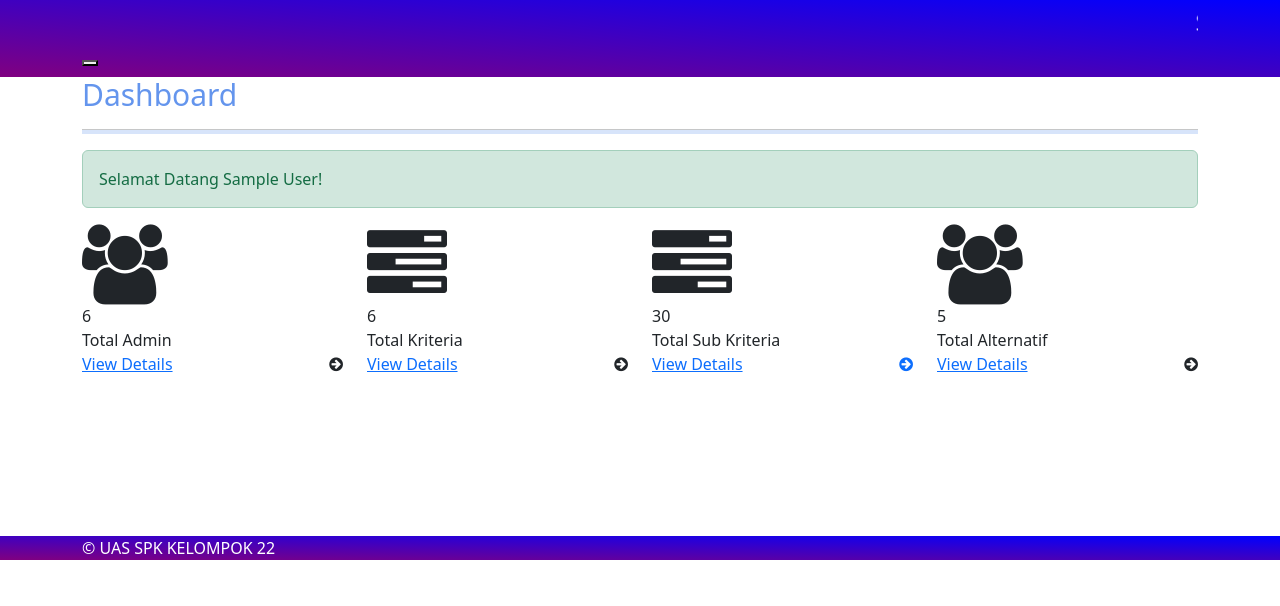
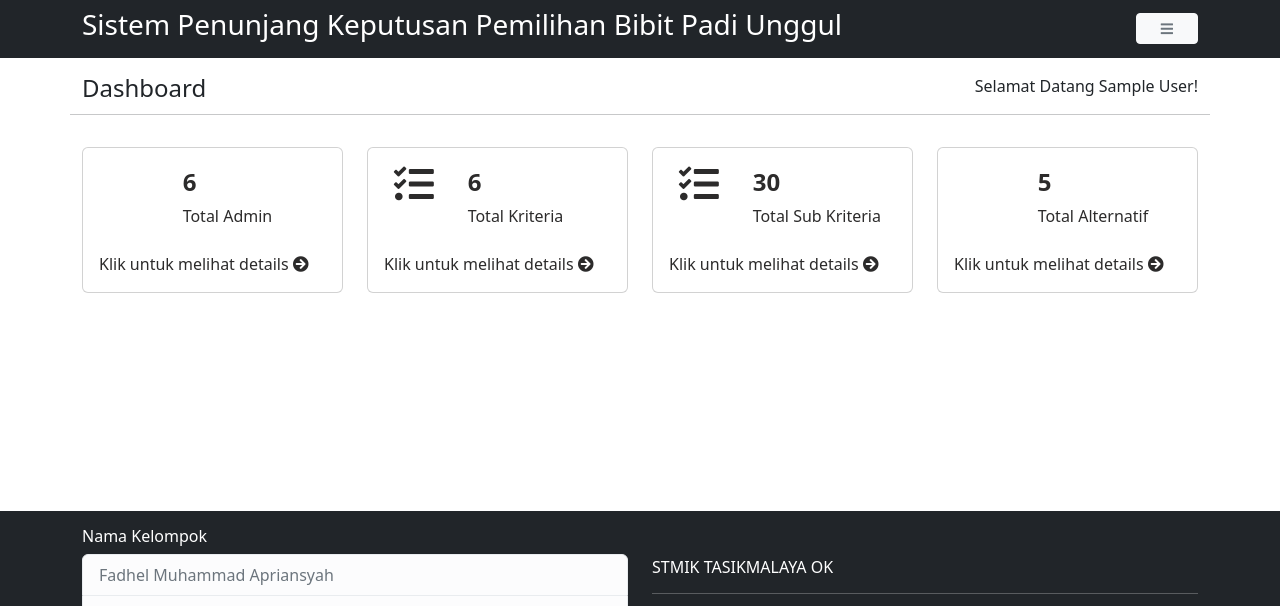
Before and after one commit to zeroix07/uas-spk-kel22, a PHP site: page / in a window 1280 px wide. Shown: the top 606 px of the page. Run offline with PHP 8.4, Linux system fonts and the light colour scheme; the visitor is signed in with stand-in values (Sample User, id 1); data comes from the database, SQL or seed files in the repository; some libraries are stand-ins or nearby versions.

Commit message:
update layout

```diff
--- /dev/null
+++ b/assets/css/style.css
@@ -0,0 +1,8 @@
+.card{
+    transition: 0.5s;
+    color: rgb(44, 43, 43);
+}
+.card-index:hover{
+    background-color: black;
+    color: white;
+}
--- a/footer.php
+++ b/footer.php
@@ -1,7 +1,24 @@
-<footer style="width:100%;background-image:linear-gradient(to left bottom,blue,purple);color:white; margin-top:160px;">
+<footer class="bg-dark text-white py-3" style="position: absolute;bottom:0px;width:100%;">
     <div class="container">
         <div class="row">
             <div class="col-md-12">
+                <h6>Nama Kelompok</h6>
+                <div class="row d-flex justify-content-center align-items-center">
+                    <div class="col-md-6">
+                        <ul class="list-group">
+                            <li class="list-group-item list-group-item-light">Fadhel Muhammad Apriansyah</li>
+                            <li class="list-group-item list-group-item-light">Livia Nur Meilinda</li>
+                            <li class="list-group-item list-group-item-light">Rikza Fauzan Nurfadilah</li>
+                            <li class="list-group-item list-group-item-light">Rosi Maelani</li>
+                            <li class="list-group-item list-group-item-light">Yusri Azra Lazwardi</li>
+                        </ul>
+                    </div>
+                    <div class="col-md-6">
+                        <h6>STMIK TASIKMALAYA OK</h6>
+                        <hr class="bg-white">
+                        <iframe src="https://www.google.com/maps/embed?pb=!1m18!1m12!1m3!1d3957.408349420106!2d108.20421701482657!3d-7.307937373877347!2m3!1f0!2f0!3f0!3m2!1i1024!2i768!4f13.1!3m3!1m2!1s0x2e6f50c5effef495%3A0x573420e273c62448!2sSTMIK%20Tasikmalaya!5e0!3m2!1sid!2sid!4v1678161503684!5m2!1sid!2sid" width="100%" height="140" style="border:0;" allowfullscreen="" loading="lazy" referrerpolicy="no-referrer-when-downgrade"></iframe>
+                    </div>
+                </div>
                 &copy; UAS SPK KELOMPOK 22
             </div>
         </div>
@@ -12,7 +29,7 @@
 <!-- CORE JQUERY SCRIPTS -->
 <!-- <script src="assets/js/jquery.min.js"></script> -->
 <!-- BOOTSTRAP SCRIPTS  -->
-<script src="assets/js/bootstrap.min.js"></script>
+<script src="https://cdn.jsdelivr.net/npm/bootstrap@5.3.0-alpha1/dist/js/bootstrap.bundle.min.js" integrity="sha384-w76AqPfDkMBDXo30jS1Sgez6pr3x5MlQ1ZAGC+nuZB+EYdgRZgiwxhTBTkF7CXvN" crossorigin="anonymous"></script>
 </body>
 
 </html>
--- a/header.php
+++ b/header.php
@@ -17,7 +17,8 @@ include 'db/db_config.php';
     <!-- BOOTSTRAP CORE STYLE  -->
     <link href="assets/css/bootstrap.min.css" rel="stylesheet" />
     <!-- FONT AWESOME ICONS  -->
-    <link href="assets/css/font-awesome.css" rel="stylesheet" />
+    <link rel="stylesheet" href="https://use.fontawesome.com/releases/v5.15.4/css/solid.css" integrity="sha384-Tv5i09RULyHKMwX0E8wJUqSOaXlyu3SQxORObAI08iUwIalMmN5L6AvlPX2LMoSE" crossorigin="anonymous" />
+    <link rel="stylesheet" href="https://use.fontawesome.com/releases/v5.15.4/css/fontawesome.css" integrity="sha384-jLKHWM3JRmfMU0A5x5AkjWkw/EYfGUAGagvnfryNV3F9VqM98XiIH7VBGVoxVSc7" crossorigin="anonymous" />
     <!-- CUSTOM STYLE  -->
     <link href="assets/css/style.css" rel="stylesheet" />
     <!-- HTML5 Shiv and Respond.js for IE8 support of HTML5 elements and media queries -->
@@ -29,20 +30,19 @@ include 'db/db_config.php';
     <link rel="stylesheet" type="text/css" href="assets/css/datatable.css">
     <script src="assets/js/jquery.min.js"></script>
     <script src="assets/js/datatable.js"></script>
+    <link rel="stylesheet" href="assets/css/style.css">
 </head>
 
 <body>
-    <div class="navbar navbar-inverse set-radius-zero" style="width:100%;background-image:linear-gradient(to left bottom,blue,purple);color:white;">
+    <div class="navbar navbar-inverse set-radius-zero bg-dark navbar-light" style="width:100%;color:white;">
         <div class="container">
-            <marquee class="news-content">
-                <h4 class="page-head" style="color:white">Sistem Penunjang Keputusan Pemilihan Bibit Padi Unggul</h4>
-            </marquee>
+            <div class="news-content">
+                <h3 class="page-head" style="color:white">Sistem Penunjang Keputusan Pemilihan Bibit Padi Unggul</h3>
+            </div>
             <div class="navbar-header">
-                <button type="button" class="navbar-toggle" data-toggle="collapse" data-target=".navbar-collapse">
-                    <span class="icon-bar"></span>
-                    <span class="icon-bar"></span>
-                    <span class="icon-bar"></span>
-                </button>
+                <a class="btn btn-light btn-sm px-4 text-center" data-bs-toggle="collapse" href="#collapseExample" role="button" aria-expanded="false" aria-controls="collapseExample">
+                    <i class="fa fa-bars text-secondary"></i>
+                </a>
 
             </div>
         </div>
--- a/index.php
+++ b/index.php
@@ -5,113 +5,121 @@ if (empty($_SESSION['id'])) {
     header('location:login.php');
 }
 ?>
-<?php include 'header.php'; ?>
-<?php include 'menu.php'; ?>
+<?php
+include 'header.php';
+include 'menu.php';
+?>
 
 <div class="content-wrapper">
     <div class="content">
         <div class="container">
-            <div class="row">
-                <div class="col-md-12">
-                    <h4 style="font-size: 30px; color: #6495ED;">Dashboard</h4>
-                    <hr style="background-color: #6495ED; height:5px;">
+            <div class="row py-3">
+                <div class="col-md-6">
+                    <h4>Dashboard</h4>
                 </div>
+                <div class="col-md-6 text-end">
+                    <p>
+                        Selamat Datang <?php echo $_SESSION['nama'] ?>!
+                    </p>
                 </div>
-            <div class="row">
-                <div class="col-md-12">
-                    <div class="alert alert-success">
-                        Selamat Datang <?php echo $_SESSION['nama'] ?>!
-                    </div>
-                </div>
+                <hr>
             </div>
             <div class="row">
                 <div class="col-lg-3 col-md-6">
-                    <div class="panel panel-primary">
-                        <div class="panel-heading">
+                    <a style="text-decoration: none;" href="tampil_admin.php" id="AD">
+                        <div class="mb-3 card card-body card-index panel panel-primary">
+                            <div class="panel-heading mb-4">
                                 <div class="row">
-                                <div class="col-xs-3">
-                                    <i class="fa fa-group fa-5x"></i>
+                                    <div class="col-md-4 text-center ">
+                                        <i class="fs-1 fa fa-group"></i>
                                     </div>
-                                <div class="col-xs-9 text-right">
-                                    <div class="huge"><?php echo $db->totaladmin() ?></div>
+                                    <div class="col-md-8 text-right">
+                                        <div class="huge fs-4 fw-semibold mb-1"><?php echo $db->totaladmin() ?></div>
                                         <div>Total Admin</div>
                                     </div>
                                 </div>
                             </div>
-                        <a href="#">
+
                             <div class="panel-footer">
-                                <span class="pull-left"><a href="tampil_admin.php" id="AD">View Details</a></span>
+                                <span class="pull-left">Klik untuk melihat details</span>
                                 <span class="pull-right"><i class="fa fa-arrow-circle-right"></i></span>
                                 <div class="clearfix"></div>
                             </div>
+
+                        </div>
                     </a>
                 </div>
+                <div class="col-lg-3 col-md-6">
+                    <a style="text-decoration: none;" href="tampil_kriteria.php" id="ds">
+                        <div class="mb-3 card card-body card-index panel panel-primary">
+                            <div class="panel-heading mb-4">
+                                <div class="row">
+                                    <div class="col-md-4 text-center ">
+                                        <i class="fs-1 fa fa-tasks"></i>
                                     </div>
-                <div class="col-lg-3 col-md-6">
-                    <div class="panel panel-primary">
-                        <div class="panel-heading">
-                            <div class="row">
-                                <div class="col-xs-3">
-                                    <i class="fa fa-tasks fa-5x"></i>
-                                </div>
-                                <div class="col-xs-9 text-right">
-                                    <div class="huge"><?php echo $db->totalkriteria() ?></div>
+                                    <div class="col-md-8 text-right">
+                                        <div class="huge fs-4 fw-semibold mb-1"><?php echo $db->totalkriteria() ?></div>
                                         <div>Total Kriteria</div>
                                     </div>
                                 </div>
                             </div>
-                        <a href="#">
+
                             <div class="panel-footer">
-                                <span class="pull-left"><a href="tampil_kriteria.php" id="ds">View Details</a></span>
+                                <span class="pull-left">Klik untuk melihat details</span>
                                 <span class="pull-right"><i class="fa fa-arrow-circle-right"></i></span>
                                 <div class="clearfix"></div>
                             </div>
+
+                        </div>
                     </a>
                 </div>
+                <div class="col-lg-3 col-md-6">
+                    <a style="text-decoration: none;" href="tampil_subkriteria.php" id="sk">
+                        <div class="mb-3 card card-body card-index panel panel-primary">
+                            <div class="panel-heading mb-4">
+                                <div class="row">
+                                    <div class="col-md-4 text-center ">
+                                        <i class="fs-1 fa fa-tasks"></i>
                                     </div>
-                <div class="col-lg-3 col-md-6">
-                    <div class="panel panel-primary">
-                        <div class="panel-heading">
-                            <div class="row">
-                                <div class="col-xs-3">
-                                    <i class="fa fa-tasks fa-5x"></i>
-                                </div>
-                                <div class="col-xs-9 text-right">
-                                    <div class="huge"><?php echo $db->totalsubkriteria() ?></div>
+                                    <div class="col-md-8 text-right">
+                                        <div class="huge fs-4 fw-semibold mb-1"><?php echo $db->totalsubkriteria() ?></div>
                                         <div>Total Sub Kriteria</div>
                                     </div>
                                 </div>
                             </div>
-                        <a href="#">
+
                             <div class="panel-footer">
-                                <span class="pull-left"><a href="tampil_subkriteria.php" id="sk">View Details</span>
+                                <span class="pull-left">Klik untuk melihat details</span>
                                 <span class="pull-right"><i class="fa fa-arrow-circle-right"></i></span>
                                 <div class="clearfix"></div>
                             </div>
+
+                        </div>
                     </a>
                 </div>
+                <div class="col-lg-3 col-md-6">
+                    <a style="text-decoration: none;" href="tampil_alternatif.php" id="ck">
+                        <div class="mb-3 card card-body card-index panel panel-primary">
+                            <div class="panel-heading mb-4">
+                                <div class="row">
+                                    <div class="col-md-4 text-center ">
+                                        <i class="fs-1 fa fa-group"></i>
                                     </div>
-                <div class="col-lg-3 col-md-6">
-                    <div class="panel panel-primary">
-                        <div class="panel-heading">
-                            <div class="row">
-                                <div class="col-xs-3">
-                                    <i class="fa fa-group fa-5x"></i>
-                                </div>
-                                <div class="col-xs-9 text-right">
-                                    <div class="huge"><?php echo $db->totalalternatif() ?></div>
+                                    <div class="col-md-8 text-right">
+                                        <div class="huge fs-4 fw-semibold mb-1"><?php echo $db->totalalternatif() ?></div>
                                         <div>Total Alternatif</div>
                                     </div>
                                 </div>
                             </div>
-                        <a href="#">
+
                             <div class="panel-footer">
-                                <span class="pull-left"><a href="tampil_alternatif.php" id="ck">View Details</a></span>
+                                <span class="pull-left">Klik untuk melihat details</span>
                                 <span class="pull-right"><i class="fa fa-arrow-circle-right"></i></span>
                                 <div class="clearfix"></div>
                             </div>
+
+                        </div>
                     </a>
-                    </div>
                 </div>
             </div>
             <!-- /.row -->
--- a/menu.php
+++ b/menu.php
@@ -3,24 +3,45 @@
      <div class="container">
          <div class="row">
              <div class="col-md-12">
-                 <div class="navbar-collapse collapse ">
-                     <ul id="menu-top" class="nav navbar-nav navbar-right">
-                         <li><a href="index.php" id="home">Dashboard</a></li>
-                         <li>
-                             <a href="" data-toggle="dropdown"> Master</a>
-                             <ul class="dropdown-menu">
-                                 <li><a href="tampil_admin.php" id="AD">Data Admin</a></li>
-                                 <li><a href="tampil_alternatif.php" id="ck">Data Alternatif</a></li>
-                                 <li><a href="tampil_kriteria.php" id="ds">Data Kriteria</a></li>
-                                 <li><a href="tampil_subkriteria.php" id="sk">Data Sub Kriteria</a></li>
-                             </ul>
-                         </li>
-                         <li><a href="tampil_tpa.php" id="tpa">Pemilihan Bibit Unggul</a></li>
-                         <li><a href="proses_spk.php" id="proses">Proses SPK</a></li>
-                         <li><a href="ubah_password.php" id="proses">Ubah Password</a></li>
+                 <div class="navbar-collapse collapse pt-3 pb-5 px-4" id="collapseExample">
+                     <?php
+                        session_start();
+                        error_reporting(0);
+                        if (empty($_SESSION['id'])) {
+                        ?>
+                         <h5 class="text-center">Login Untuk Mengakses Menu</h5>
+                     <?php
+                        } else {
+                        ?>
+                         <div class="row">
+                             <div class="col-md-10 d-flex justify-beetwen g-2">
+                                 <a href="index.php" class="btn btn-outline-primary btn-md mx-1">Dashboard</a>
+                                 <!-- dropdown -->
+                                 <div class="dropdown">
+                                     <button class="btn btn-outline-primary btn-md mx-1 dropdown-toggle" type="button" data-bs-toggle="dropdown" aria-expanded="false">
+                                         Master
+                                     </button>
+                                     <ul class="dropdown-menu">
+                                         <li><a class="dropdown-item" href="tampil_admin.php" id="AD">Data Admin</a></li>
+                                         <li><a class="dropdown-item" href="tampil_alternatif.php" id="ck">Data Alternatif</a></li>
+                                         <li><a class="dropdown-item" href="tampil_kriteria.php" id="ds">Data Kriteria</a></li>
+                                         <li><a class="dropdown-item" href="tampil_subkriteria.php" id="sk">Data Sub Kriteria</a></li>
+                                     </ul>
+                                 </div>
 
-                         <li><a href="logout.php" id="ds">Logout</a></li>
-                     </ul>
+                                 <a href="tampil_admin.php" class="btn btn-outline-primary btn-md mx-1">Pemilihan Bibit Unggul</a>
+                                 <a href="tampil_alternatif.php" class="btn btn-outline-primary btn-md mx-1">Proses SPK</a>
+                                 <a href="ubah_password.php" class="btn btn-outline-primary btn-md mx-1">Ubah Password</a>
+                             </div>
+                             <div class="col-md-2">
+                                 <div class="d-grid">
+                                     <a href="logout.php" class="btn btn-danger btn-md">Logout</a>
+                                 </div>
+                             </div>
+                         </div>
+                     <?php
+                        }
+                        ?>
                  </div>
              </div>
          </div>
```
Also changed, not shown: login.php (+31 -32 lines), tampil_admin.php (+4 -4 lines), tampil_alternatif.php (+4 -4 lines), tampil_kriteria.php (+4 -4 lines), tampil_subkriteria.php (+4 -4 lines), tampil_tpa.php (+4 -4 lines), assets/img/logo.svg (added), assets/img/padi.png (added). Lines whose indentation alone changed are shown as unchanged.
